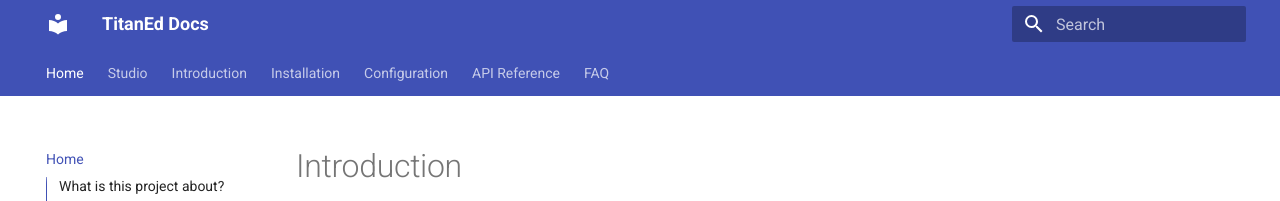
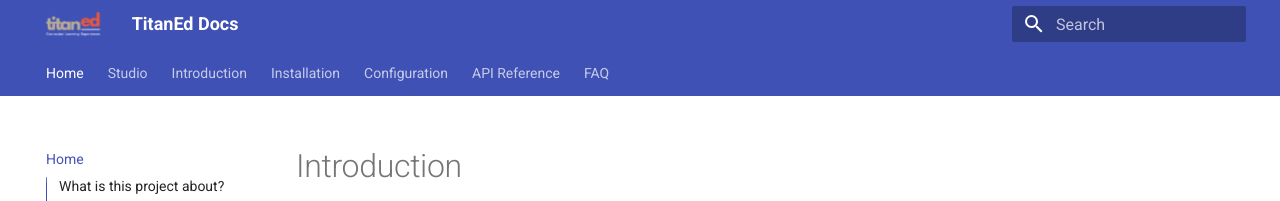
Before and after one commit to TitanEd/documentation, an MkDocs documentation site: the page built from docs/docs/index.md, in a window 1280 px wide. Shown: the top 201 px of the page. Built offline with MkDocs 1.6.1 and Material for MkDocs 9.7.7, drawn with Linux system fonts in a browser that asks for light colours.

Commit message:
Update mkdocs.yml

```diff
--- a/docs/mkdocs.yml
+++ b/docs/mkdocs.yml
@@ -1,17 +1,11 @@
 site_name: "TitanEd Docs"
 theme:
   name: material
-  features:
-    - navigation.tabs
-    - navigation.instant
-    - navigation.tracking
-    - navigation.expand
-    - search.highlight
-    - search.share
-    - toc.integrate
+  features: [navigation.tabs, navigation.instant, navigation.tracking, navigation.expand, search.highlight, search.share, toc.integrate]
   palette:
     - scheme: default
     - scheme: slate
+  logo: images/logo.png
 extra_css:
   - stylesheets/custom.css
 nav:
```
